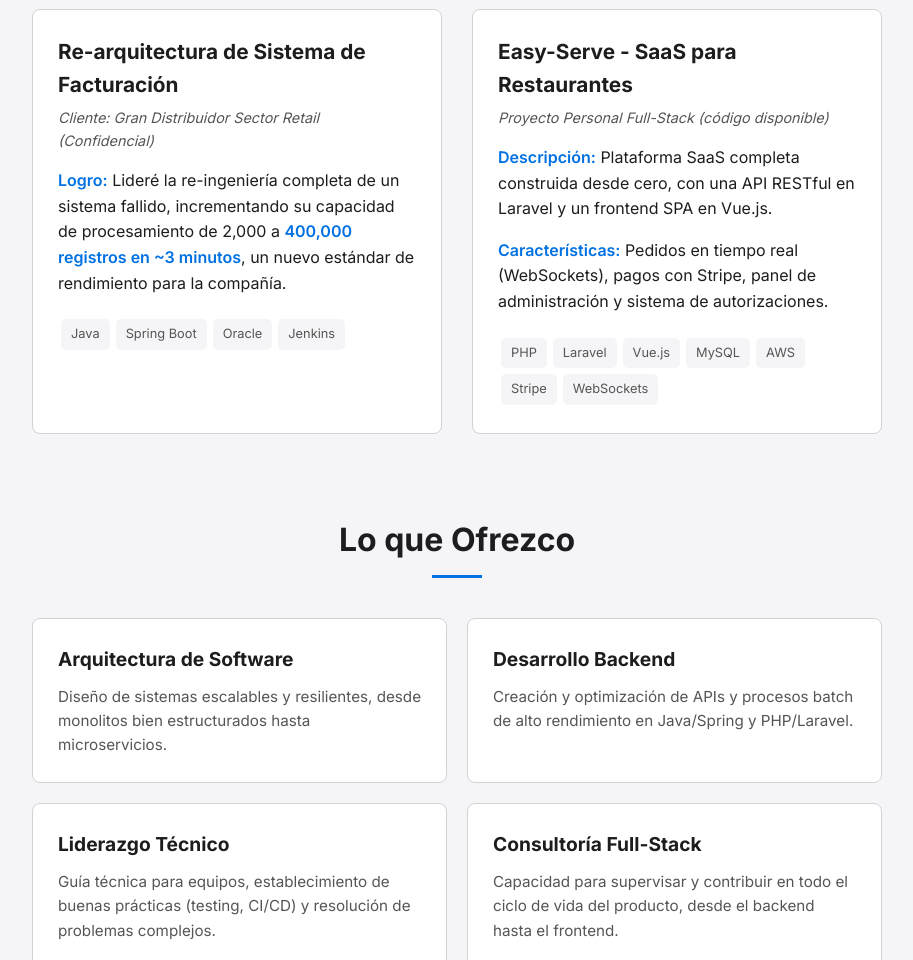
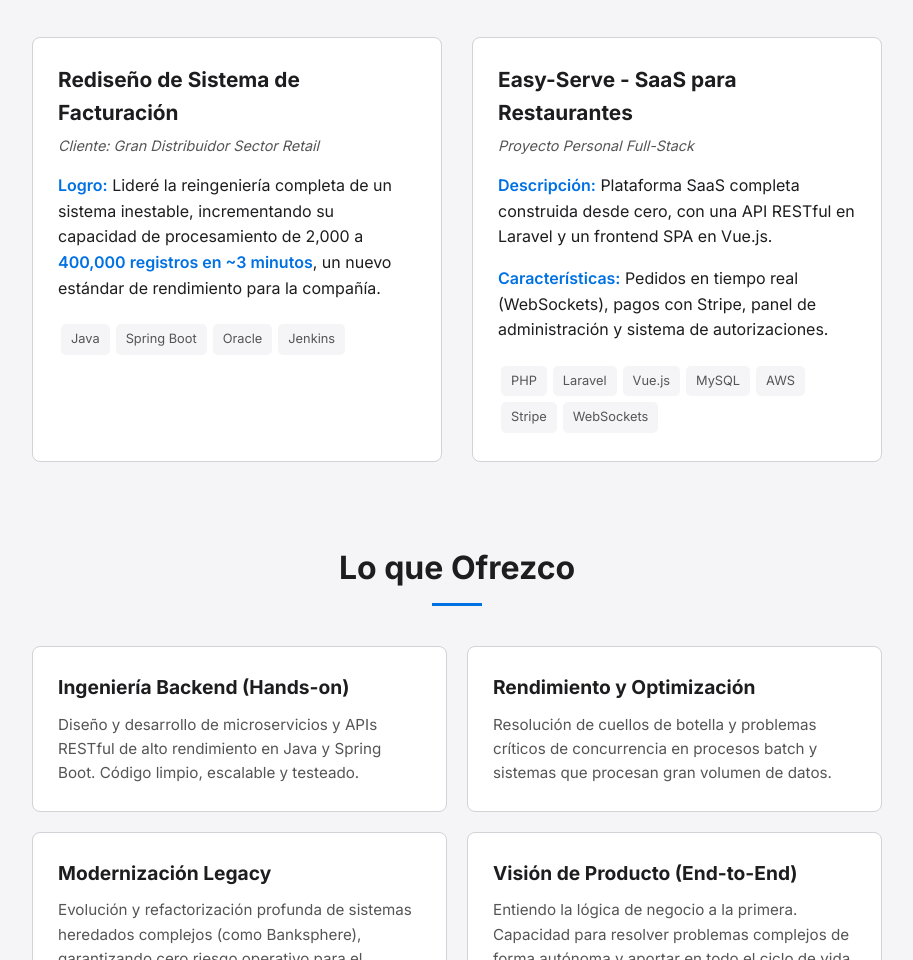
Before and after one commit to andreiromila/andreiromila.github.com, a plain HTML site: page index.html in a window 1280 px wide. Shown: the part 560-1520 px from the top of the page, without its empty margins (183-1096 px from the left). Drawn offline with Linux system fonts and the light colour scheme.

Commit message:
Update index.html: Revise hero section and services descriptions for clarity and impact

```diff
--- a/index.html
+++ b/index.html
@@ -69,7 +69,7 @@
         #theme-toggle svg {
             width: 22px;
             height: 22px;
-            stroke: var(--primary-color); /* Changed from fill to stroke */
+            stroke: var(--primary-color);
             transition: stroke 0.3s ease;
         }
         .sun-icon { display: none; }
@@ -116,7 +116,7 @@
         }
         .cta-primary {
             background-color: var(--primary-color);
-            color: #fff; /* Changed for better contrast */
+            color: #fff;
         }
         .cta-secondary {
             background-color: transparent;
@@ -125,7 +125,7 @@
         }
         .cta-secondary:hover {
             background-color: var(--primary-color);
-            color: #fff; /* Changed for better contrast */
+            color: #fff;
         }
         .cta-primary:hover {
             opacity: 0.85;
@@ -250,8 +250,8 @@
     <div class="container">
         <header class="hero-card">
             <h1>Andrei Alexandru Romila</h1>
-            <h2>Arquitecto de Software | Senior Backend & Full-Stack Engineer</h2>
-            <p class="subtitle">Busco colaborar en proyectos freelance/contrato a partir de enero de 2026, donde mi experiencia pueda generar un impacto directo.</p>
+            <h2>Consultor Independiente | Senior Backend & Full-Stack Engineer</h2>
+            <p class="subtitle">Diseño, construyo y optimizo sistemas backend críticos. Trabajo de forma 100% asíncrona y <i>hands-on</i> para dar paz mental a equipos técnicos, sin necesidad de micro-gestión.</p>
             <div class="cta-buttons">
                 <a href="mailto:contacto&#64;andreiromila&#46;com" class="cta-primary">Contactar por Email</a>
                 <a href="https://linkedin.com/in/andrei-romila" target="_blank" class="cta-secondary">Perfil en LinkedIn</a>
@@ -262,14 +262,14 @@
             <h3>Proyectos Destacados</h3>
             <div class="project-grid">
                 <div class="project-card">
-                    <h4>Re-arquitectura de Sistema de Facturación</h4>
-                    <div class="client">Cliente: Gran Distribuidor Sector Retail (Confidencial)</div>
-                    <p><strong>Logro:</strong> Lideré la re-ingeniería completa de un sistema fallido, incrementando su capacidad de procesamiento de 2,000 a <strong>400,000 registros en ~3 minutos</strong>, un nuevo estándar de rendimiento para la compañía.</p>
+                    <h4>Rediseño de Sistema de Facturación</h4>
+                    <div class="client">Cliente: Gran Distribuidor Sector Retail</div>
+                    <p><strong>Logro:</strong> Lideré la reingeniería completa de un sistema inestable, incrementando su capacidad de procesamiento de 2,000 a <strong>400,000 registros en ~3 minutos</strong>, un nuevo estándar de rendimiento para la compañía.</p>
                     <div class="tags"><span class="tag">Java</span><span class="tag">Spring Boot</span><span class="tag">Oracle</span><span class="tag">Jenkins</span></div>
                 </div>
                 <div class="project-card">
                     <h4>Easy-Serve - SaaS para Restaurantes</h4>
-                    <div class="client">Proyecto Personal Full-Stack (código disponible)</div>
+                    <div class="client">Proyecto Personal Full-Stack</div>
                     <p><strong>Descripción:</strong> Plataforma SaaS completa construida desde cero, con una API RESTful en Laravel y un frontend SPA en Vue.js.</p>
                     <p><strong>Características:</strong> Pedidos en tiempo real (WebSockets), pagos con Stripe, panel de administración y sistema de autorizaciones.</p>
                     <div class="tags"><span class="tag">PHP</span><span class="tag">Laravel</span><span class="tag">Vue.js</span><span class="tag">MySQL</span><span class="tag">AWS</span><span class="tag">Stripe</span><span class="tag">WebSockets</span></div>
@@ -280,10 +280,10 @@
         <section id="services">
             <h3>Lo que Ofrezco</h3>
             <div class="service-grid">
-                <div class="service-card"><h4>Arquitectura de Software</h4><p>Diseño de sistemas escalables y resilientes, desde monolitos bien estructurados hasta microservicios.</p></div>
-                <div class="service-card"><h4>Desarrollo Backend</h4><p>Creación y optimización de APIs y procesos batch de alto rendimiento en Java/Spring y PHP/Laravel.</p></div>
-                <div class="service-card"><h4>Liderazgo Técnico</h4><p>Guía técnica para equipos, establecimiento de buenas prácticas (testing, CI/CD) y resolución de problemas complejos.</p></div>
-                 <div class="service-card"><h4>Consultoría Full-Stack</h4><p>Capacidad para supervisar y contribuir en todo el ciclo de vida del producto, desde el backend hasta el frontend.</p></div>
+                <div class="service-card"><h4>Ingeniería Backend (Hands-on)</h4><p>Diseño y desarrollo de microservicios y APIs RESTful de alto rendimiento en Java y Spring Boot. Código limpio, escalable y testeado.</p></div>
+                <div class="service-card"><h4>Rendimiento y Optimización</h4><p>Resolución de cuellos de botella y problemas críticos de concurrencia en procesos batch y sistemas que procesan gran volumen de datos.</p></div>
+                <div class="service-card"><h4>Modernización Legacy</h4><p>Evolución y refactorización profunda de sistemas heredados complejos (como Banksphere), garantizando cero riesgo operativo para el negocio durante la migración.</p></div>
+                 <div class="service-card"><h4>Visión de Producto (End-to-End)</h4><p>Entiendo la lógica de negocio a la primera. Capacidad para resolver problemas complejos de forma autónoma y aportar en todo el ciclo de vida del software.</p></div>
             </div>
         </section>
 
```
